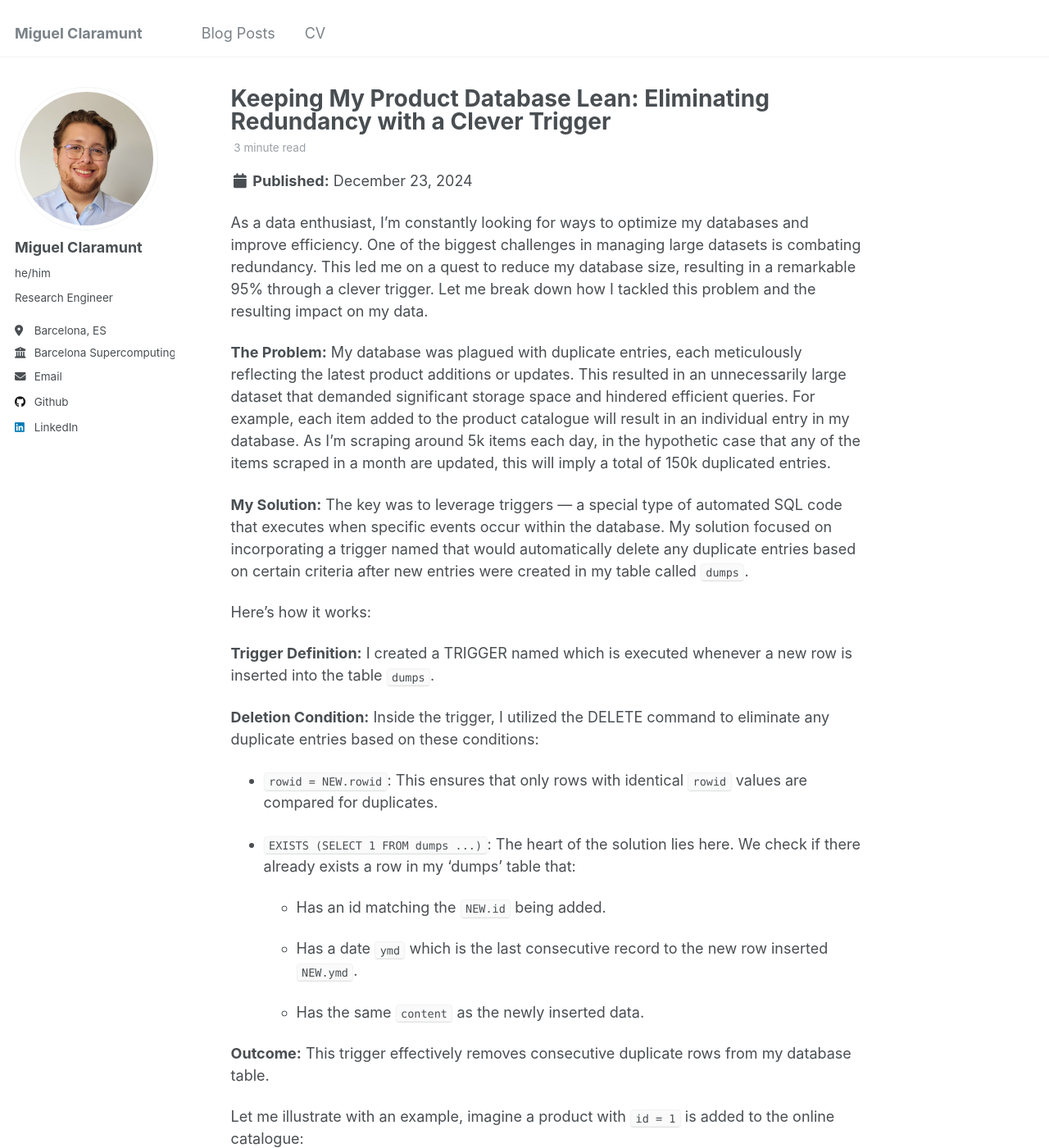
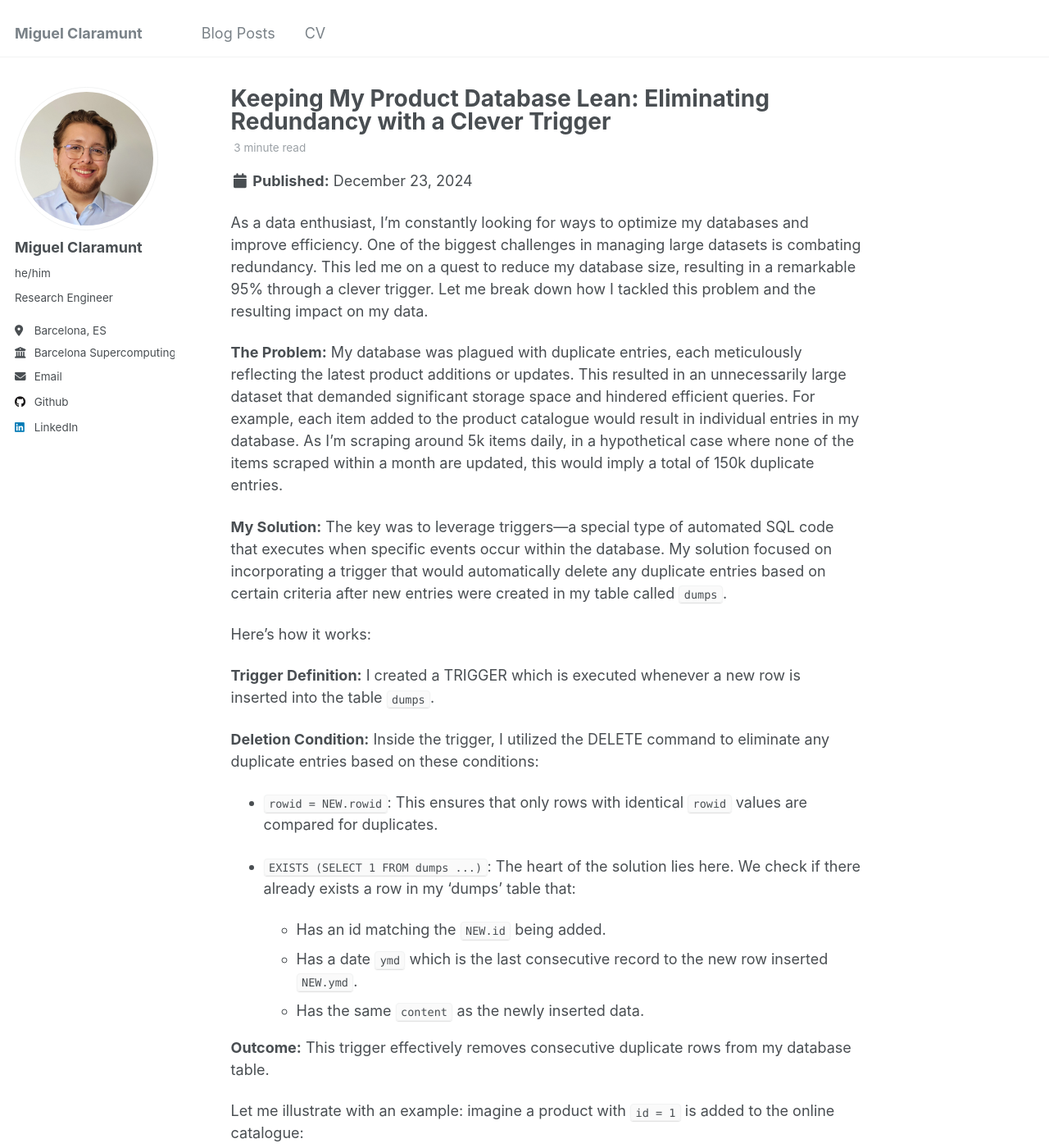
Before and after one commit to MiguelClaramunt/miguelclaramunt.github.io, a Jekyll site: the page built from _posts/2024-12-23-merca-1.md, in a window 1280 px wide and 1400 px high. Shown: the whole window at 82% size. Built offline with Jekyll 4.4.1, drawn with Linux system fonts in a browser that asks for light colours; some of the changed text lies outside the part shown.

Commit message:
Fix little mistakes in post

```diff
--- a/_posts/2024-12-23-merca-1.md
+++ b/_posts/2024-12-23-merca-1.md
@@ -9,16 +9,14 @@ tags:
 
 As a data enthusiast, I'm constantly looking for ways to optimize my databases and improve efficiency. One of the biggest challenges in managing large datasets is combating redundancy. This led me on a quest to reduce my database size, resulting in a remarkable 95% through a clever trigger. Let me break down how I tackled this problem and the resulting impact on my data.
 
-
-**The Problem:** My database was plagued with duplicate entries, each meticulously reflecting the latest product additions or updates. This resulted in an unnecessarily large dataset that demanded significant storage space and hindered efficient queries. For example, each item added to the product catalogue will result in an individual entry in my database. As I'm scraping around 5k items each day, in the hypothetic case that any of the items scraped in a month are updated, this will imply a total of 150k duplicated entries.
+**The Problem:** My database was plagued with duplicate entries, each meticulously reflecting the latest product additions or updates. This resulted in an unnecessarily large dataset that demanded significant storage space and hindered efficient queries. For example, each item added to the product catalogue would result in individual entries in my database. As I'm scraping around 5k items daily, in a hypothetical case where none of the items scraped within a month are updated, this would imply a total of 150k duplicate entries.
 
 
-**My Solution:** The key was to leverage triggers &mdash; a special type of automated SQL code that executes when specific events occur within the database. My solution focused on incorporating a trigger named that would automatically delete any duplicate entries based on certain criteria after new entries were created in my table called `dumps`.
-
+**My Solution:** The key was to leverage triggers—a special type of automated SQL code that executes when specific events occur within the database. My solution focused on incorporating a trigger that would automatically delete any duplicate entries based on certain criteria after new entries were created in my table called `dumps`.
 
 Here's how it works:
 
-**Trigger Definition:** I created a TRIGGER named which is executed whenever a new row is inserted into the table `dumps`.
+**Trigger Definition:** I created a TRIGGER which is executed whenever a new row is inserted into the table `dumps`.
 
 **Deletion Condition:** Inside the trigger, I utilized the DELETE command to eliminate any duplicate entries based on these conditions:
 
@@ -26,16 +24,14 @@ Here's how it works:
 
 - `EXISTS (SELECT 1 FROM dumps ...)`: The heart of the solution lies here. We check if there already exists a row in my 'dumps' table that:
 
-  - Has an id matching the `NEW.id` being added.
-
-  - Has a date `ymd` which is the last consecutive record  to the new row inserted `NEW.ymd`.
-
-  - Has the same `content` as the newly inserted data.
+    - Has an id matching the `NEW.id` being added.
+    - Has a date `ymd` which is the last consecutive record to the new row inserted  `NEW.ymd`.
+    - Has the same `content` as the newly inserted data.
 
 
 **Outcome:** This trigger effectively removes consecutive duplicate rows from my database table.
 
-Let me illustrate with an example, imagine a product with `id = 1` is added to the online catalogue:
+Let me illustrate with an example: imagine a product with `id = 1` is added to the online catalogue:
 
 | `id` | `ymd` | `content` | Comment |
 |---|---|---|---|
```
Also changed, not shown: other parts of _posts/2024-12-23-merca-1.md (+1 -1 lines).
